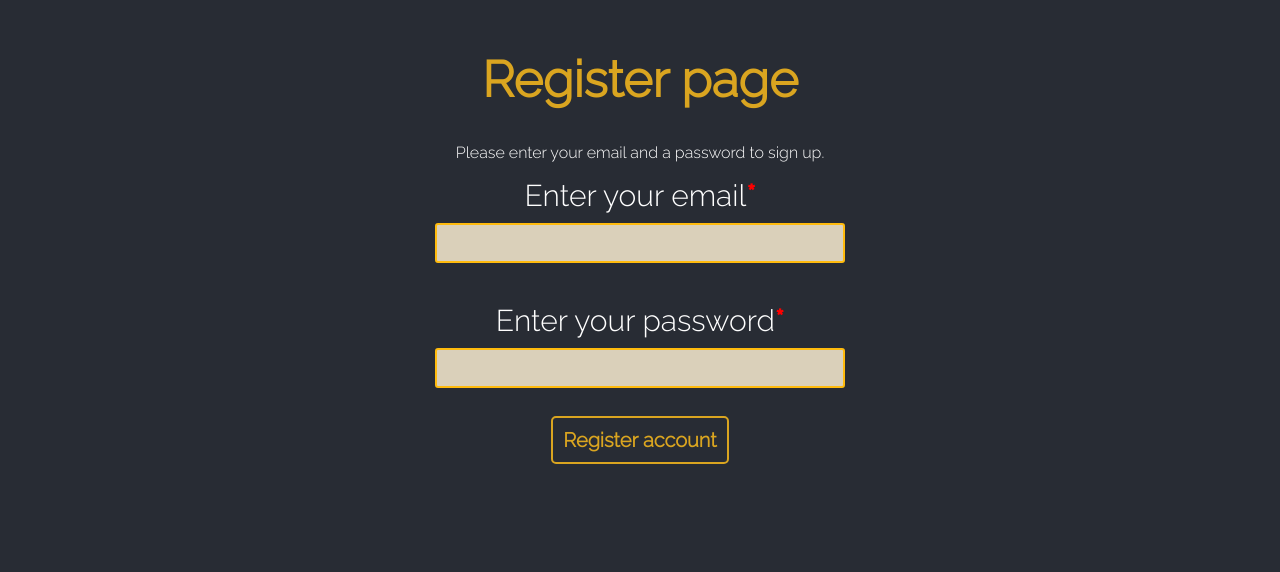
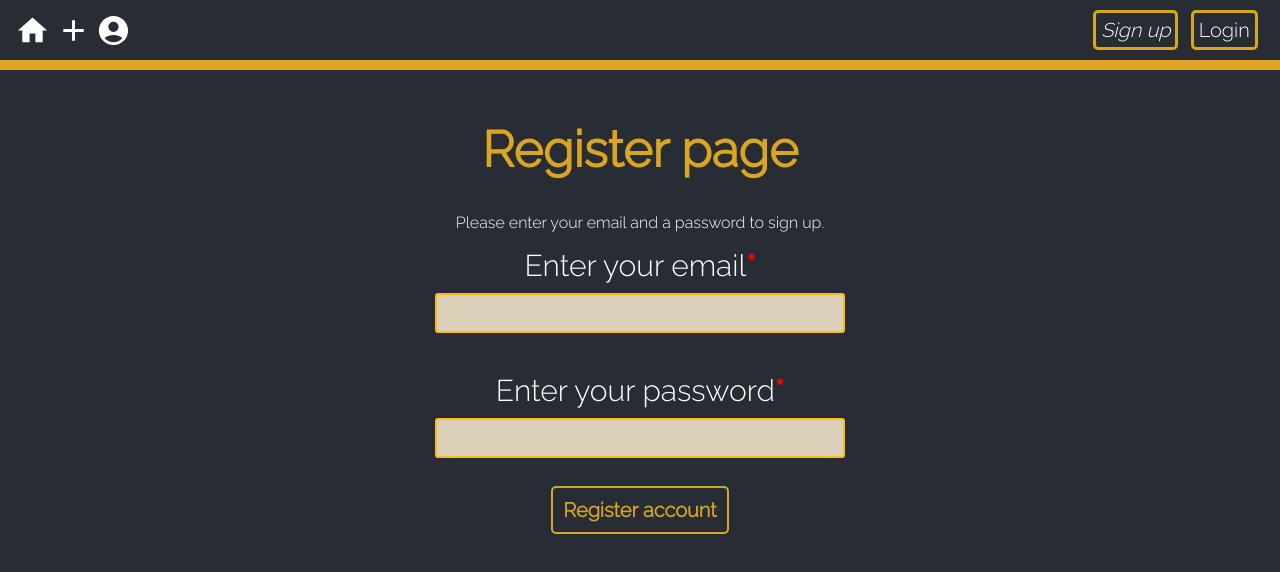
Before and after one commit to Civil-Data/OnlineMeetingSchedule, a React (Create React App) app in the folder frontend/: page /register in a window 1280 px wide. Shown: the top 572 px of the page. Built offline with nearby package versions, Linux system fonts and the light colour scheme.

Commit message:
ADD: Navigation bar with icons

```diff
--- a/frontend/package.json
+++ b/frontend/package.json
@@ -5,6 +5,7 @@
   "dependencies": {
     "@emotion/react": "^11.11.1",
     "@emotion/styled": "^11.11.0",
+    "@mui/icons-material": "^5.14.8",
     "@mui/material": "^5.14.8",
     "@testing-library/jest-dom": "^5.17.0",
     "@testing-library/react": "^13.4.0",
--- a/frontend/src/App.js
+++ b/frontend/src/App.js
@@ -5,10 +5,12 @@ import Home from "./views/Home";
 import Register from "./views/Register";
 import Login from "./views/Login";
 import Booking from "./views/Booking";
+import NavigationBar from "./Components/NavigationBar";
 
 function App() {
     return (
         <>
+            <NavigationBar />
             <Routes>
                 <Route path="/" element={<Home />} />
                 <Route path="/login" element={<Login />} />
--- /dev/null
+++ b/frontend/src/Components/NavigationBar.js
@@ -0,0 +1,24 @@
+import HomeIcon from "@mui/icons-material/Home";
+import AddIcon from "@mui/icons-material/Add";
+import AccountCircleIcon from "@mui/icons-material/AccountCircle";
+
+const NavigationBar = () => {
+    return (
+        <div id="navigationBar">
+            <div id="icons" className="flex-se">
+                <HomeIcon fontSize="large" titleAccess="Home Page" />
+                <AddIcon fontSize="large" titleAccess="Add Booking" />
+                <AccountCircleIcon
+                    fontSize="large"
+                    titleAccess="Profile Page"
+                />
+            </div>
+            <div id="navButtons" className="flex-se">
+                <i>Sign up</i>
+                <span>Login</span>
+            </div>
+        </div>
+    );
+};
+
+export default NavigationBar;
--- a/frontend/src/css/App.css
+++ b/frontend/src/css/App.css
@@ -144,3 +144,58 @@ label {
 #typing-element {
     margin: 0 0 100px;
 }
+
+#navigationBar {
+    font-family: Raleway, sans-serif;
+    border-bottom: goldenrod 10px solid;
+    background-color: #282c34;
+    padding: 10px;
+    position: top;
+    display: flex;
+    align-items: center;
+    justify-content: space-between; /* space-between */
+    /* justify-items: end; */
+}
+
+#navButtons > span {
+    font-size: 20px;
+    border-radius: 5px;
+    border-color: goldenrod;
+    max-width: fit-content;
+    border-style: solid;
+    padding: 5px;
+}
+
+#navButtons > i {
+    font-size: 20px;
+    border-radius: 5px;
+    border-color: goldenrod;
+    max-width: fit-content;
+    border-style: solid;
+    padding: 5px;
+}
+
+#navButtons > i:hover {
+    background-color: goldenrod;
+    cursor: pointer;
+}
+
+#navButtons > span:hover {
+    background-color: goldenrod;
+    cursor: pointer;
+}
+
+.flex-se {
+    display: flex;
+    align-items: center;
+    justify-content: space-evenly;
+    width: 10%;
+}
+
+.flex-se#navButtons {
+    width: 15%;
+}
+
+.flex-se#icons {
+    fontsize: 30px;
+}
--- /dev/null
+++ b/package.json
@@ -0,0 +1,5 @@
+{
+  "dependencies": {
+    "@mui/icons-material": "^5.14.8"
+  }
+}
```
Also changed, not shown: 2 other files (tests, documents, lock files or other folders). Lines whose indentation alone changed are shown as unchanged.
